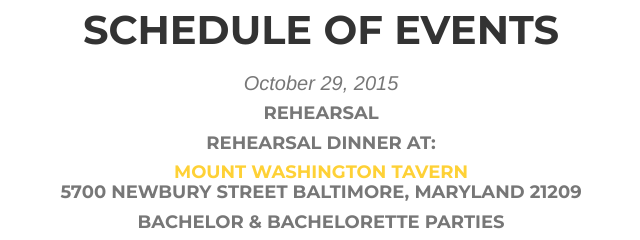
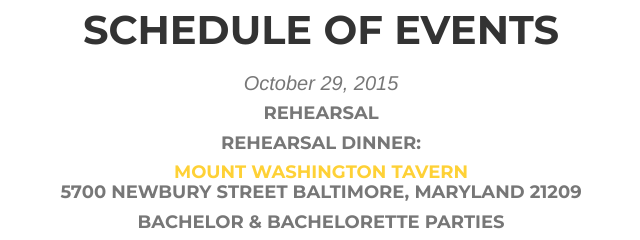
Before and after one commit to kdmcclin/wedding-site, a plain HTML site: page index.html in a window 1280 px wide. Shown: the part 900-1140 px from the top of the page, 319-959 px from the left. Drawn offline with nearby package versions, Linux system fonts and the light colour scheme; some packages are replaced by stand-ins of ours; a web font is replaced by a local one.

Commit message:
Tweak schedule punctuation

```diff
--- a/index.html
+++ b/index.html
@@ -100,7 +100,7 @@
                     <h2 class="section-heading">Schedule of Events</h2>
                     <h3 class="section-subheading text-muted no-spacing">October 29, 2015</h3>
                         <h4 class="section-subheading text-muted">Rehearsal</h4>
-                        <h4 class="section-subheading text-muted">Rehearsal Dinner at:</h4>
+                        <h4 class="section-subheading text-muted">Rehearsal Dinner:</h4>
                         <h4 class="section-subheading text-muted"><span><a href="http://mtwashingtontavern.com/">Mount Washington Tavern</a></span><br>5700 Newbury Street Baltimore, Maryland 21209</h4>
                         <h4 class="section-subheading text-muted">Bachelor & Bachelorette Parties</h4>
                     <h3 class="section-subheading text-muted no-spacing">October 30, 2015</h3>
```
